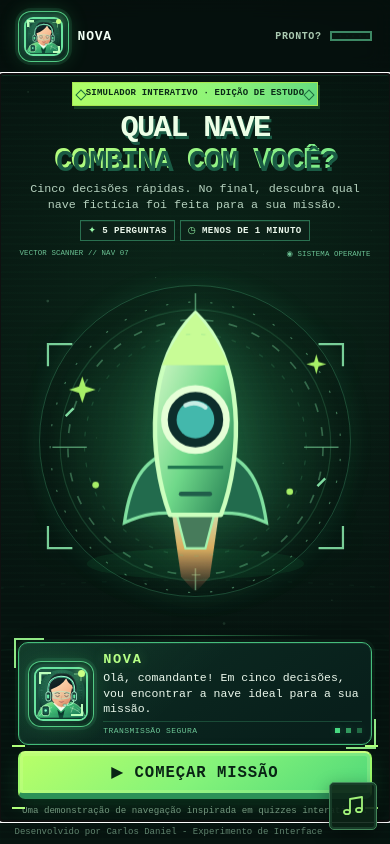
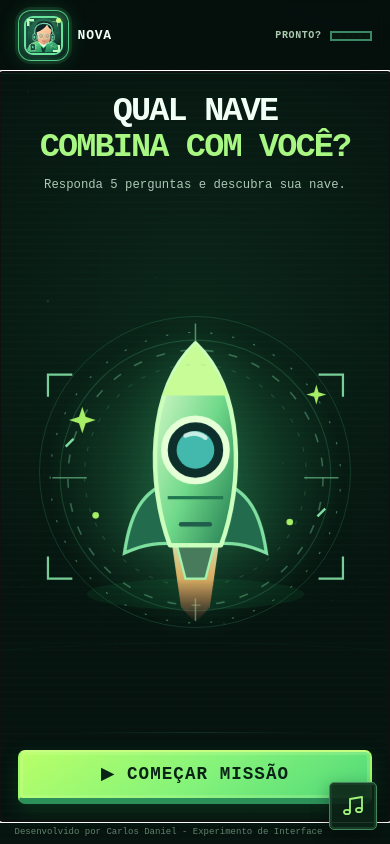
Before and after one commit to carlosdaniel003/funil-de-vendas-interativo, a React (Vite) app: page / in a window 390 px wide. Built offline with nearby package versions, Linux system fonts and the light colour scheme.

Commit message:
style: simplifica tela inicial e remove sombra duplicada do titulo

```diff
--- a/src/screens/HomeScreen.tsx
+++ b/src/screens/HomeScreen.tsx
@@ -1,56 +1,29 @@
-import { NovaPortrait } from '../components/NovaPortrait';
 import { RocketIllustration } from '../components/RocketIllustration';
 
 interface HomeScreenProps {
   onStart: () => void;
 }
 
+/** Abertura minimalista: mensagem, nave e uma unica acao. */
 export function HomeScreen({ onStart }: HomeScreenProps) {
   return (
-    <section className="home-screen" aria-labelledby="home-title">
-      <div className="eyebrow">SIMULADOR INTERATIVO · EDIÇÃO DE ESTUDO</div>
-      <h1 id="home-title" className="hero-title">QUAL NAVE <span>COMBINA COM VOCÊ?</span></h1>
+    <section className="home-screen home-screen--minimal" aria-labelledby="home-title">
+      <h1 id="home-title" className="hero-title">
+        QUAL NAVE <span>COMBINA COM VOCÊ?</span>
+      </h1>
       <p className="hero-description">
-        Cinco decisões rápidas. No final, descubra qual nave fictícia foi feita para a sua missão.
+        Responda 5 perguntas e descubra sua nave.
       </p>
-      <div className="hero-tags" aria-label="Características do simulador">
-        <span><b aria-hidden="true">✦</b> 5 PERGUNTAS</span>
-        <span><b aria-hidden="true">◷</b> MENOS DE 1 MINUTO</span>
-      </div>
 
       <div className="rocket-stage">
-        <div className="rocket-hud-caption" aria-hidden="true">
-          <span>VECTOR SCANNER // NAV 07</span>
-          <span>◉ SISTEMA OPERANTE</span>
-        </div>
-        <div className="stage-notation stage-notation--left">VECTOR<br />SCAN 07</div>
         <RocketIllustration />
-        <div className="stage-notation stage-notation--right">◉ SISTEMA<br />OPERANTE</div>
       </div>
-
-      <section className="nova-intro" aria-label="Mensagem da comandante Nova">
-        <NovaPortrait variant="intro" alt="Nova, comandante virtual da missão" />
-        <div className="nova-intro__message">
-          <div className="nova-intro__heading">
-            <strong>NOVA</strong>
-            <span aria-hidden="true">CANAL 01 // ONLINE</span>
-          </div>
-          <p>
-            Olá, comandante! Em cinco decisões, vou encontrar a nave ideal para a sua missão.
-          </p>
-          <div className="nova-intro__transmission" aria-hidden="true">
-            <span>TRANSMISSÃO SEGURA</span>
-            <span className="nova-intro__pips"><i /><i /><i /></span>
-          </div>
-        </div>
-      </section>
 
       <div className="home-launch">
         <button className="primary-button" type="button" onClick={onStart}>
           <span aria-hidden="true">▶</span> COMEÇAR MISSÃO
         </button>
       </div>
-      <p className="support-text">Uma demonstração de navegação inspirada em quizzes interativos.</p>
     </section>
   );
 }
--- a/src/styles/home-viewport.css
+++ b/src/styles/home-viewport.css
@@ -1,10 +1,118 @@
-/* Inicio mobile em uma unica tela — apenas quando a home esta ativa.
- * Usa o viewport dinamico (a area realmente visivel, descontando as barras).
- * Em alturas impossiveis ou com ampliacao de texto, permite rolar em vez de cortar.
- */
+/* Home minimalista: somente titulo, frase curta, foguete e CTA.
+   Regras limitadas a home para preservar quiz, formulario e resultados. */
+
+.app-shell--home .main-content {
+  align-items: stretch;
+}
+
+.app-shell--home .home-screen {
+  display: grid;
+  grid-template-columns: minmax(0, 1fr);
+  grid-template-rows: auto auto minmax(120px, 1fr) auto;
+  align-items: center;
+  gap: clamp(12px, 2.1vh, 24px);
+  width: min(100%, 720px);
+  min-height: 0;
+  margin-inline: auto;
+  padding: clamp(23px, 5vh, 48px) clamp(20px, 4vw, 34px);
+}
+
+.app-shell--home .home-screen .hero-title {
+  max-width: 680px;
+  margin: 0;
+  color: #f2fff5;
+  font-size: clamp(30px, 5.5vw, 57px);
+  font-weight: 900;
+  letter-spacing: -.055em;
+  line-height: 1.13;
+  text-shadow: none; /* elimina a duplicacao/sombra desalinhada */
+  -webkit-text-stroke: 0;
+  filter: none;
+  text-wrap: balance;
+}
+
+.app-shell--home .home-screen .hero-title span {
+  display: block;
+  color: #a8f782;
+  -webkit-text-fill-color: #a8f782;
+  background: none;
+  background-clip: border-box;
+  -webkit-background-clip: border-box;
+  text-shadow: none;
+  filter: none;
+}
+
+.app-shell--home .home-screen .hero-description {
+  max-width: 520px;
+  margin: 0 auto;
+  color: #acc8b6;
+  font-size: clamp(13px, 2.5vw, 17px);
+  line-height: 1.5;
+}
+
+.app-shell--home .home-screen .rocket-stage {
+  display: flex;
+  position: relative;
+  align-items: center;
+  justify-content: center;
+  width: 100%;
+  max-width: 460px;
+  height: 100%;
+  min-height: 0;
+  margin: 0 auto;
+}
+
+.app-shell--home .home-screen .rocket-illustration {
+  display: block;
+  width: auto;
+  height: 100%;
+  max-height: 100%;
+  max-width: 100%;
+  flex-shrink: 1;
+  object-fit: contain;
+}
+
+.app-shell--home .home-screen .rocket-stage::before {
+  width: auto;
+  height: min(97%, 340px);
+  aspect-ratio: 1;
+  border-color: rgba(104, 243, 172, .15);
+  box-shadow: none;
+}
+
+.app-shell--home .home-screen .rocket-stage::after {
+  opacity: .3;
+}
+
+.app-shell--home .home-screen .home-launch {
+  width: 100%;
+  max-width: 610px;
+  margin: 0 auto;
+}
+
+/* O botao e a nave concentram a atencao. */
+.app-shell--home .home-screen .home-launch::before,
+.app-shell--home .home-screen .home-launch::after {
+  content: none;
+}
+
+.app-shell--home .home-screen .primary-button {
+  min-height: 58px;
+  padding: 15px 16px;
+  font-size: clamp(17px, 3.1vw, 22px);
+  line-height: 1.25;
+}
+
+/* Menos efeitos de fundo exclusivamente na entrada. */
+.app-shell--home .arcade-backdrop > svg {
+  opacity: .32;
+}
+
+/* Celulares em retrato: o foguete cresce/encolhe no espaco restante.
+   Mantemos overflow natural quando a tela ou o texto forem muito pequenos. */
 @media (max-width: 600px) and (orientation: portrait) {
   .app-shell--home {
-    height: 100vh; /* fallback */
+    height: 100vh;
     height: 100svh;
     height: 100dvh;
     min-height: 0;
@@ -16,7 +124,7 @@
   }
 
   .app-shell--home .header-inner {
-    padding-block: clamp(6px, 1.3dvh, 11px);
+    padding-block: clamp(6px, 1.2dvh, 11px);
   }
 
   .app-shell--home .nova-portrait--header {
@@ -30,182 +138,84 @@
   }
 
   .app-shell--home .home-screen {
-    display: grid;
-    grid-template-columns: minmax(0, 1fr);
-    grid-template-rows: auto auto auto auto minmax(62px, 1fr) auto auto auto;
-    gap: clamp(3px, .7dvh, 8px);
-    align-content: stretch;
+    grid-template-rows: auto auto minmax(70px, 1fr) auto;
+    height: 100%;
     min-height: 0;
-    height: 100%;
     width: min(100%, 500px);
-    padding: clamp(5px, 1dvh, 10px) var(--mobile-gutter) clamp(3px, .6dvh, 7px);
-    margin-inline: auto;
-  }
-
-  .app-shell--home .home-screen .eyebrow {
-    justify-self: center;
-    margin: 0;
-    padding: 5px 13px;
-    font-size: clamp(8px, 2.3vw, 10px);
-    line-height: 1.3;
-    letter-spacing: .025em;
-    box-shadow: 2px 3px 0 rgba(26, 80, 42, .7);
+    gap: clamp(7px, 1.3dvh, 14px);
+    padding: clamp(12px, 2.4dvh, 24px) var(--mobile-gutter) clamp(10px, 2dvh, 18px);
   }
 
   .app-shell--home .home-screen .hero-title {
-    margin: 0;
-    font-size: clamp(21px, 7.8vw, 33px);
-    line-height: 1.06;
-    letter-spacing: -.055em;
-    text-wrap: balance;
+    font-size: clamp(27px, 8.6vw, 43px);
+    line-height: 1.09;
   }
 
   .app-shell--home .home-screen .hero-description {
-    margin: 0 auto;
-    max-width: 440px;
-    font-size: clamp(11px, 3vw, 14px);
-    line-height: 1.35;
+    font-size: clamp(12px, 3.15vw, 14px);
+    line-height: 1.4;
   }
 
-  .app-shell--home .home-screen .hero-tags {
-    justify-self: center;
-    margin: 0;
-    gap: 5px;
-  }
-
-  .app-shell--home .home-screen .hero-tags span {
-    padding: 4px 7px;
-    font-size: clamp(9px, 2.35vw, 11px);
-    line-height: 1.2;
-  }
-
-  /* O foguete se adapta ao espaco livre; nunca reserva os antigos 260px. */
   .app-shell--home .home-screen .rocket-stage {
-    display: flex;
-    align-items: center;
-    justify-content: center;
-    position: relative;
-    width: 100%;
-    max-width: 440px;
-    height: 100%;
-    min-height: 0;
-    margin: 0 auto;
-  }
-
-  .app-shell--home .home-screen .rocket-illustration {
-    display: block;
-    width: auto;
-    max-width: 100%;
-    height: 100%;
-    max-height: 100%;
-    object-fit: contain;
-    flex: none;
+    max-width: 370px;
   }
 
   .app-shell--home .home-screen .rocket-stage::before {
-    width: auto;
     height: min(96%, 310px);
-    aspect-ratio: 1;
-  }
-
-  .app-shell--home .home-screen .rocket-stage::after {
-    bottom: 0;
-  }
-
-  .app-shell--home .home-screen .rocket-hud-caption {
-    top: 2px;
-    font-size: clamp(7px, 1.9vw, 9px);
-  }
-
-  .app-shell--home .home-screen .nova-intro {
-    grid-template-columns: clamp(58px, 17vw, 82px) minmax(0, 1fr);
-    justify-items: stretch;
-    gap: clamp(8px, 2.4vw, 14px);
-    padding: clamp(9px, 1.8vw, 12px);
-    margin: 0;
-  }
-
-  .app-shell--home .home-screen .nova-portrait--intro {
-    width: 100%;
-    max-width: 82px;
-  }
-
-  .app-shell--home .home-screen .nova-intro__heading {
-    margin-bottom: 3px;
-    gap: 4px;
-  }
-
-  .app-shell--home .home-screen .nova-intro__heading strong {
-    font-size: clamp(13px, 3.5vw, 16px);
-  }
-
-  .app-shell--home .home-screen .nova-intro__message p {
-    font-size: clamp(11px, 2.95vw, 13px);
-    line-height: 1.34;
-  }
-
-  .app-shell--home .home-screen .nova-intro__transmission {
-    margin-top: 5px;
-    padding-top: 4px;
-    font-size: 8px;
-  }
-
-  .app-shell--home .home-screen .home-launch {
-    margin: 0;
   }
 
   .app-shell--home .home-screen .primary-button {
-    min-height: 48px;
-    padding: 10px 12px;
-    font-size: clamp(15px, 4vw, 19px);
-    line-height: 1.2;
-  }
-
-  .app-shell--home .home-screen .support-text {
-    margin: 0;
-    font-size: clamp(9px, 2.35vw, 11px);
-    line-height: 1.2;
+    min-height: 52px;
+    padding: 12px 11px;
+    font-size: clamp(15px, 4.5vw, 19px);
   }
 
   .app-shell--home .site-footer {
     padding: 6px 67px 6px 14px;
     padding-bottom: max(6px, env(safe-area-inset-bottom, 0px));
     font-size: 9px;
-    line-height: 1.2;
+    line-height: 1.25;
+  }
+
+  .app-shell--home .arcade-backdrop > svg {
+    opacity: .22;
   }
 }
 
-/* Celulares com menos altura: preservar acao principal e retirar enfeites
- * secundarios, sem esconder o titulo, o retrato ou o botao. */
-@media (max-width: 600px) and (orientation: portrait) and (max-height: 700px) {
+/* Menor altura: compactar respiros antes de reduzir o desenho do foguete. */
+@media (max-width: 600px) and (orientation: portrait) and (max-height: 650px) {
   .app-shell--home .home-screen {
-    gap: clamp(2px, .45dvh, 5px);
-    grid-template-rows: auto auto auto auto minmax(50px, 1fr) auto auto auto;
+    gap: 6px;
+    grid-template-rows: auto auto minmax(48px, 1fr) auto;
+    padding-block: 8px;
   }
 
-  .app-shell--home .home-screen .hero-title { font-size: clamp(21px, 7.2vw, 31px); }
-  .app-shell--home .home-screen .eyebrow { padding-block: 4px; }
-  .app-shell--home .home-screen .nova-intro__transmission { display: none; }
-  .app-shell--home .home-screen .nova-intro { padding: 8px 10px; }
-  .app-shell--home .home-screen .nova-portrait--intro { max-width: 65px; }
-  .app-shell--home .home-screen .primary-button { padding-block: 8px; }
+  .app-shell--home .home-screen .hero-title {
+    font-size: clamp(25px, 7.8vw, 36px);
+  }
+
+  .app-shell--home .home-screen .primary-button {
+    min-height: 48px;
+    padding-block: 9px;
+  }
+
+  .app-shell--home .site-footer {
+    padding-block: 4px;
+  }
 }
 
-@media (max-width: 600px) and (orientation: portrait) and (max-height: 590px) {
-  .app-shell--home .home-screen { grid-template-rows: auto auto auto auto minmax(43px, 1fr) auto auto; }
-  .app-shell--home .home-screen .support-text { display: none; }
-  .app-shell--home .home-screen .hero-description { font-size: 11px; }
-  .app-shell--home .home-screen .rocket-hud-caption { display: none; }
-  .app-shell--home .site-footer { padding-block: 4px; }
+/* Orientacao horizontal curta: foguete continua sendo o elemento flexivel. */
+@media (max-width: 900px) and (orientation: landscape) and (max-height: 500px) {
+  .app-shell--home .home-screen {
+    grid-template-rows: auto auto minmax(46px, 1fr) auto;
+    gap: 6px;
+    padding-block: 6px;
+  }
+  .app-shell--home .home-screen .hero-title {
+    font-size: clamp(23px, 4.2vw, 35px);
+  }
+  .app-shell--home .home-screen .primary-button {
+    min-height: 44px;
+    padding-block: 8px;
+  }
 }
-
-/* Na faixa excepcionalmente estreita, a foto e a fala continuam lado a lado. */
-@media (max-width: 300px) and (orientation: portrait) {
-  .app-shell--home .home-screen .nova-intro {
-    grid-template-columns: 51px minmax(0, 1fr);
-    justify-items: stretch;
-  }
-  .app-shell--home .home-screen .nova-portrait--intro { max-width: 51px; }
-  .app-shell--home .home-screen .nova-intro__message { text-align: left; }
-  .app-shell--home .home-screen .nova-intro__transmission { justify-content: flex-start; }
-}
```
Also changed, not shown: 1 other file (tests, documents, lock files or other folders).
